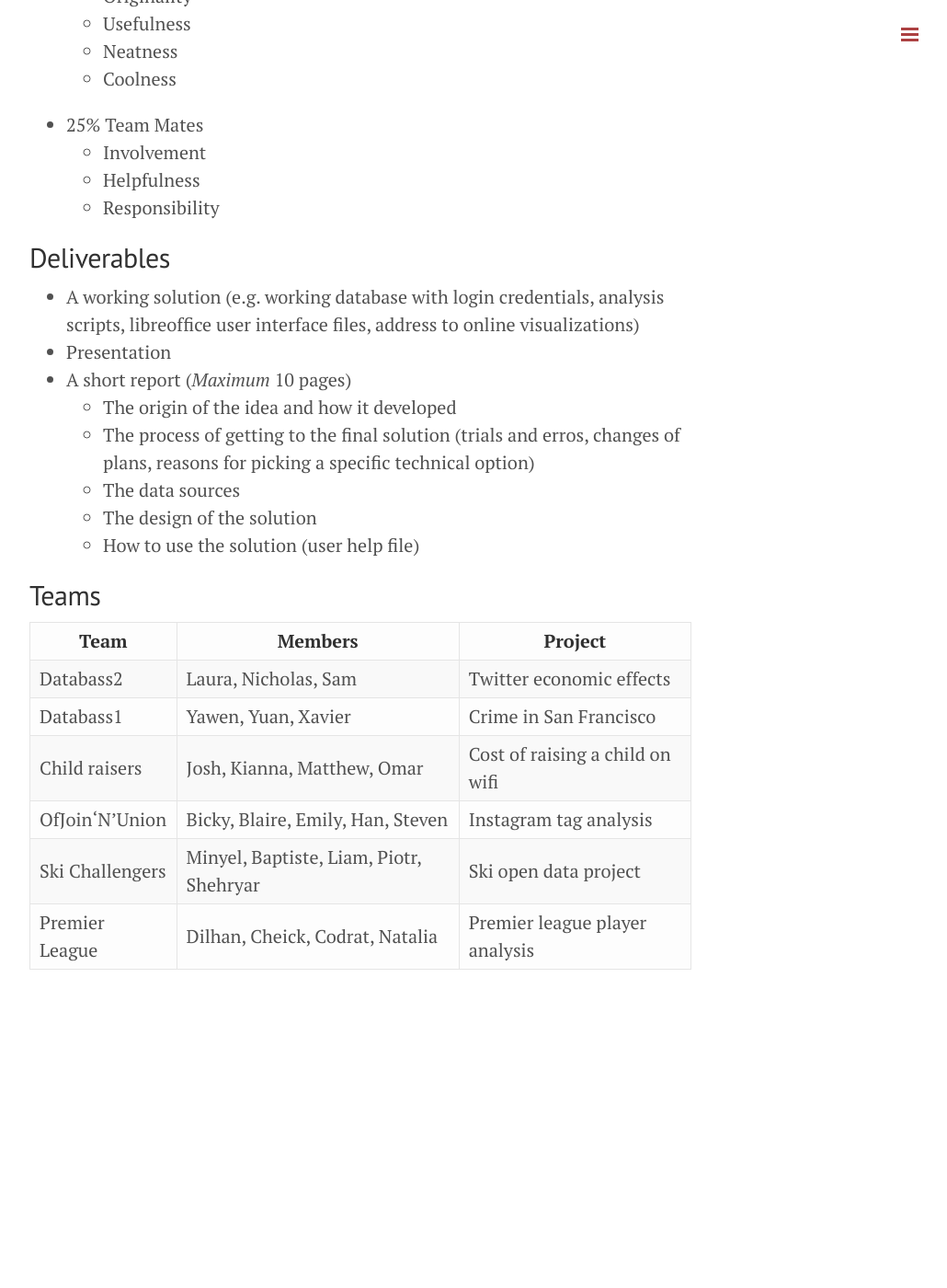
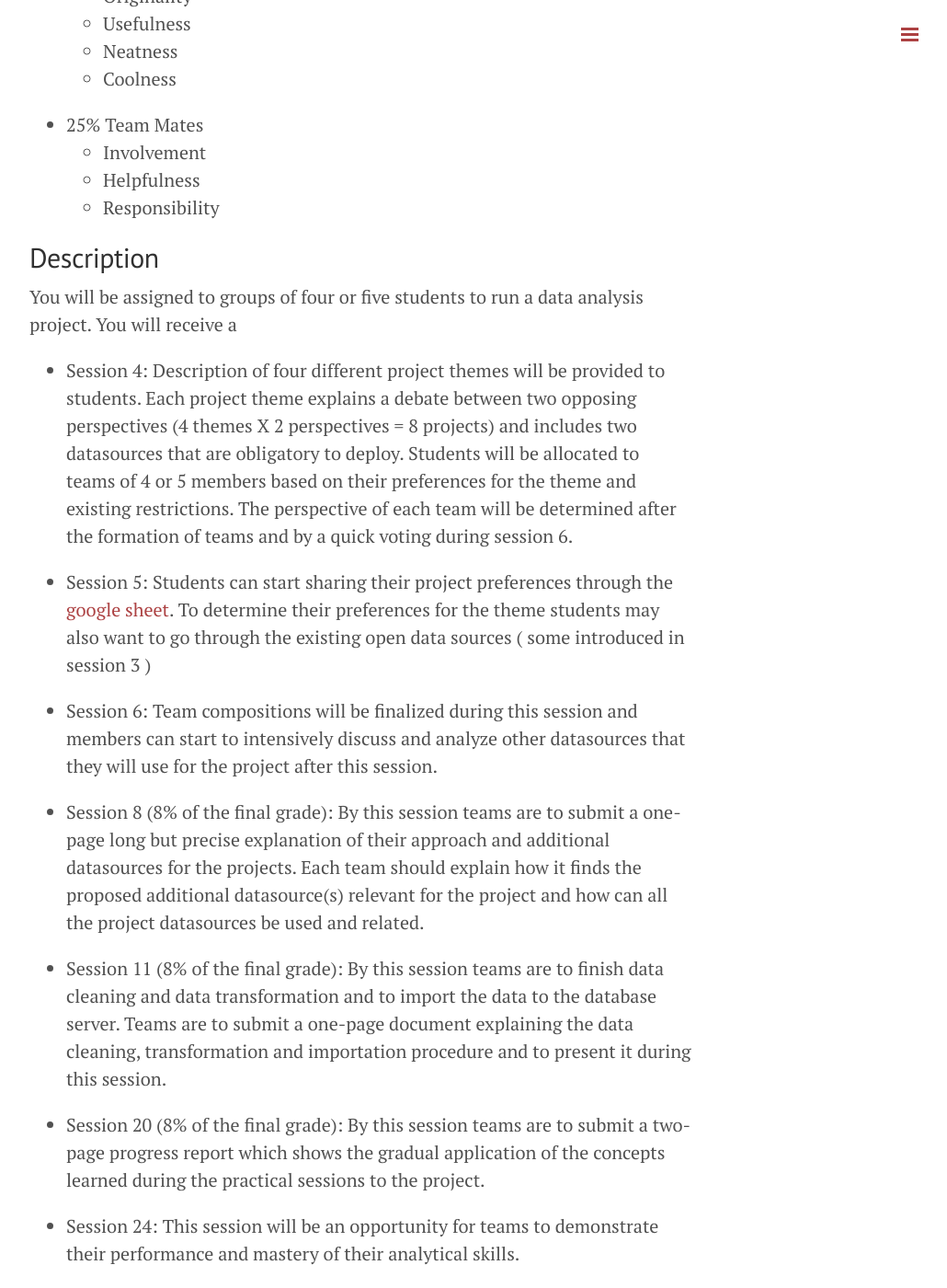
Before and after one commit to retrography/data-management, a Jekyll site: the page built from project.markdown, in a window 1280 px wide and 1400 px high, scrolled down 589 px. Shown: the whole window at 92% size, without its empty margins (248-1278 px from the left). Built offline with Jekyll 4.4.1, drawn with Linux system fonts in a browser that asks for light colours; Markdown is read by kramdown in place of the engine named in the settings; before the commit the page ends 1723 px from its top, so only the background shows below that; some of the changed text lies outside the part shown.

Commit message:
description

```diff
--- a/project.markdown
+++ b/project.markdown
@@ -24,7 +24,27 @@ title: Project
 	* Helpfulness
 	* Responsibility
 
-## Deliverables
+## Description
+
+You will be assigned to groups of four or five students to run a data analysis project. You will receive a
+
+- Session 4: Description of four different project themes will be provided to students. Each project theme explains a debate between two opposing perspectives (4 themes X 2 perspectives = 8 projects) and includes two datasources that are obligatory to deploy. Students will be allocated to teams of 4 or 5 members based on their preferences for the theme and existing restrictions. The perspective of each team will be determined after the formation of teams and by a quick voting during session 6.
+
+- Session 5: Students can start sharing their project preferences through the [google sheet](https://docs.google.com/spreadsheets/d/1uLZUYcT0lNsftE-JmAflX0qQvXOcdTnfwbLAHWM2vAU/edit). To determine their preferences for the theme students may also want to go through the existing open data sources ( some introduced in session 3 )
+
+- Session 6: Team compositions will be finalized during this session and members can start to intensively discuss and analyze  other datasources that they will use for the project after this session.
+
+- Session 8 (8% of the final grade): By this session teams are to submit a one-page long but precise explanation of their approach and additional datasources for the projects. Each team should explain how it finds the proposed additional datasource(s) relevant for the project and how can all the project datasources be used and related.
+
+- Session 11 (8% of the final grade): By this session teams are to finish data cleaning and data transformation and to import the data to the database server. Teams are to submit a one-page document explaining the data cleaning, transformation and importation procedure and to present it during this session.
+
+- Session 20 (8% of the final grade): By this session teams are to submit a two-page progress report which shows the gradual application of the concepts learned during the practical sessions to the project.
+
+- Session 24: This session will be an opportunity for teams to demonstrate their performance and mastery of their analytical skills.
+
+- Session 25 and 26 (8% of the final grade): During these sessions teams are to present the finalized analysis and visualizations that will support their specific perspectives on each theme.
+
+-  Final project documentation (13% of the final project grade) submission deadline:TBA
 
 * A working solution (e.g. working database with login credentials, analysis scripts, libreoffice user interface files, address to online visualizations)
 * Presentation
```
